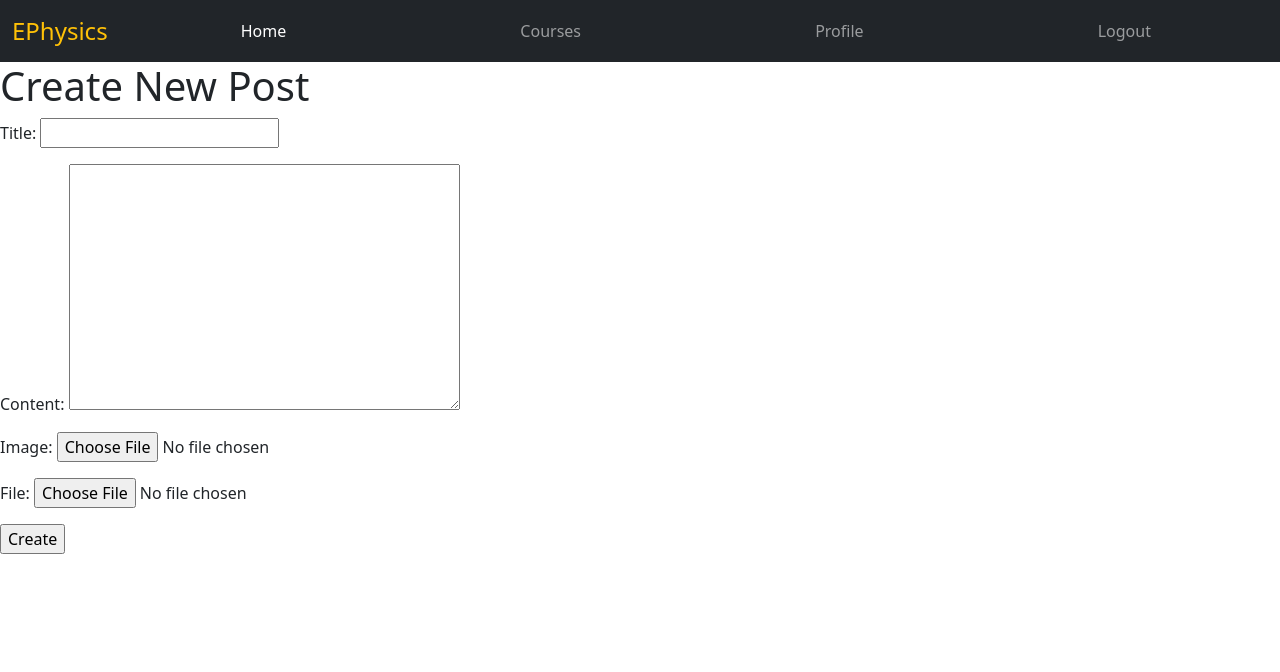
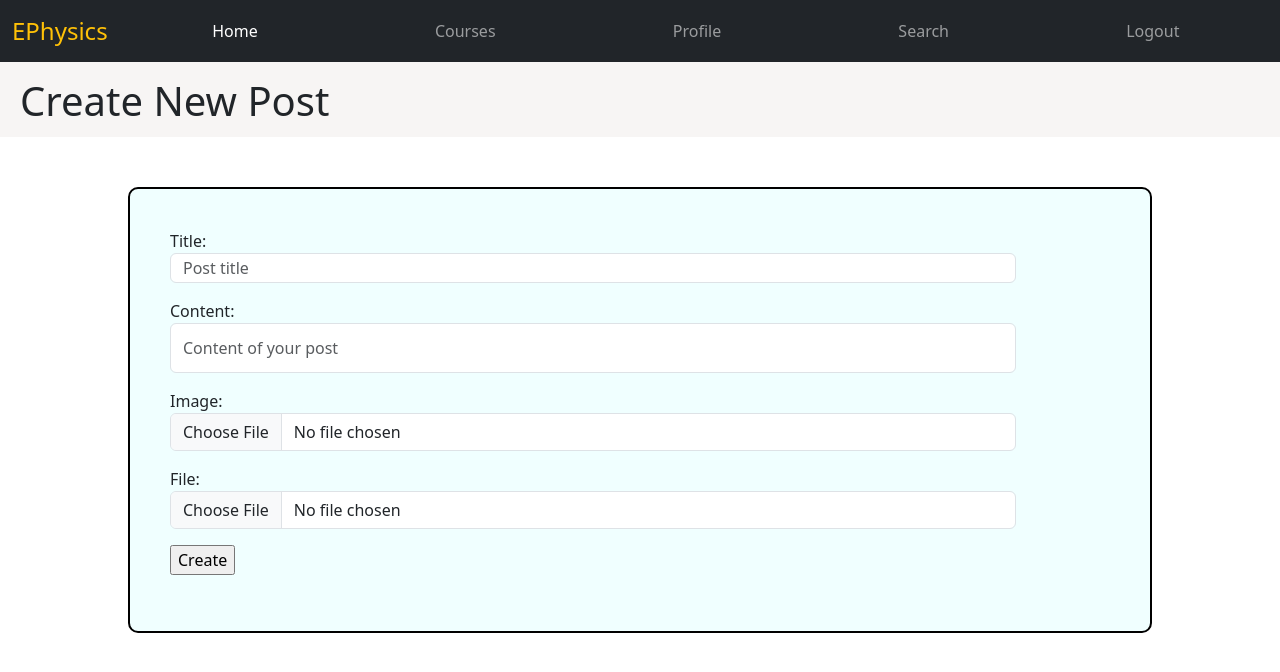
Before and after one commit to 13aba/Advanced-Web-Dev-Final, a Django app: page /create_post/2 in a window 1280 px wide. Shown: the top 672 px of the page. Run offline with Django 4.2, Linux system fonts and the light colour scheme; a user stored in the database is signed in; data comes from the database, SQL or seed files in the repository; both versions use the stored data as it was after the commit; some libraries are stand-ins or nearby versions.

Commit message:
-fixed some forms styling

```diff
--- a/ephysics/static/main.css
+++ b/ephysics/static/main.css
@@ -8,6 +8,7 @@
     padding-top: 10px;
     padding-left: 20px;
     background-color: #F7F5F4;
+    margin-bottom: 50px;
 }
 
 .content {
@@ -150,3 +151,14 @@ img {
     border-color: black;
     overflow: hidden;
 }
+
+.create-container {
+    width: 80%;
+    margin-left: 10%;
+    border-style: solid;
+    border-radius: 10px;
+    border-width: 2px;
+    border-color: black;
+    padding: 40px;
+    background-color: azure;
+}
--- a/ephysics/webapp/forms.py
+++ b/ephysics/webapp/forms.py
@@ -47,8 +47,8 @@ class PasswordChangeForm(forms.Form):
         return cleaned_data
 
 class CourseForm(forms.Form):
-    title = forms.CharField(label="Course Title")
-    description = forms.CharField(label="Course Description", widget=forms.Textarea)
+    title = forms.CharField(label="Course Title", widget=forms.TextInput(attrs={'placeholder': 'Course title', 'style': 'width: 90%; resize: None; height: 30px;', 'class': 'form-control'}))
+    description = forms.CharField(label="Course Description", widget=forms.Textarea(attrs={'placeholder': 'Brief course description', 'style': 'width: 90%; resize: None; height: 60px;', 'class': 'form-control'}))
 
 class StatusForm(forms.Form):
     content = forms.CharField(widget=forms.Textarea(attrs={'placeholder': 'Update your status', 'style': 'width: 100%; resize: None; height: 100px;', 'class': 'form-control'}))
@@ -62,6 +62,13 @@ class PostForm(forms.ModelForm):
     class Meta :
         model = Post
         fields = ('title', 'content','image', 'file')
+
+        widgets = {
+            'title': forms.TextInput(attrs={'placeholder': 'Post title', 'style': 'width: 90%; resize: None; height: 30px;', 'class': 'form-control'}),
+            'content': forms.TextInput(attrs={'placeholder': 'Content of your post', 'style': 'width: 90%; resize: None; height: 50px;', 'class': 'form-control'}),
+            'image': forms.FileInput(attrs={ 'style': 'width: 90%;',  'class': 'form-control'}),
+            'file': forms.FileInput(attrs={ 'style': 'width: 90%;', 'class': 'form-control'})
+        }
 
 class FeedbackForm(forms.ModelForm):
 
--- a/ephysics/webapp/templates/base.html
+++ b/ephysics/webapp/templates/base.html
@@ -46,6 +46,9 @@
             <a class="nav-link" href="../profile/">Profile</a>
           </li>
           <li class="nav-item">
+            <a class="nav-link" href="../users/">Search</a>
+          </li>
+          <li class="nav-item">
             <a class="nav-link" href="../logout/">Logout</a>
           </li>
         </ul>
--- a/ephysics/webapp/templates/create_course.html
+++ b/ephysics/webapp/templates/create_course.html
@@ -2,14 +2,20 @@
 
 {% block content %}
 
+
+<div class="page-header">
     <h1>Create New Course</h1>
+</div>
 
+<div class="create-container">
     <form id="course_form" method="post" action="/create_course/">
         {% csrf_token %}
         {{ course_form.as_p }}
 
         <input type="submit" name="submit" value="Create" />
     </form>
+</div>
+
 
 
 {% endblock %}
--- a/ephysics/webapp/templates/create_post.html
+++ b/ephysics/webapp/templates/create_post.html
@@ -2,14 +2,21 @@
 
 {% block content %}
 
+
+<div class="page-header">
     <h1>Create New Post</h1>
+</div>
 
+
+<div class="create-container">
     <form id="post_form" method="post"  enctype="multipart/form-data" action="/create_post/{{course.id}}">
         {% csrf_token %}
         {{ post_form.as_p }}
 
         <input type="submit" name="submit" value="Create" />
     </form>
+</div>
+
 
 
 {% endblock %}
```
Also changed, not shown: ephysics/db.sqlite3, ephysics/webapp/templates/user.html (added), ephysics/webapp/templates/users.html (added). Lines whose indentation alone changed are shown as unchanged.
